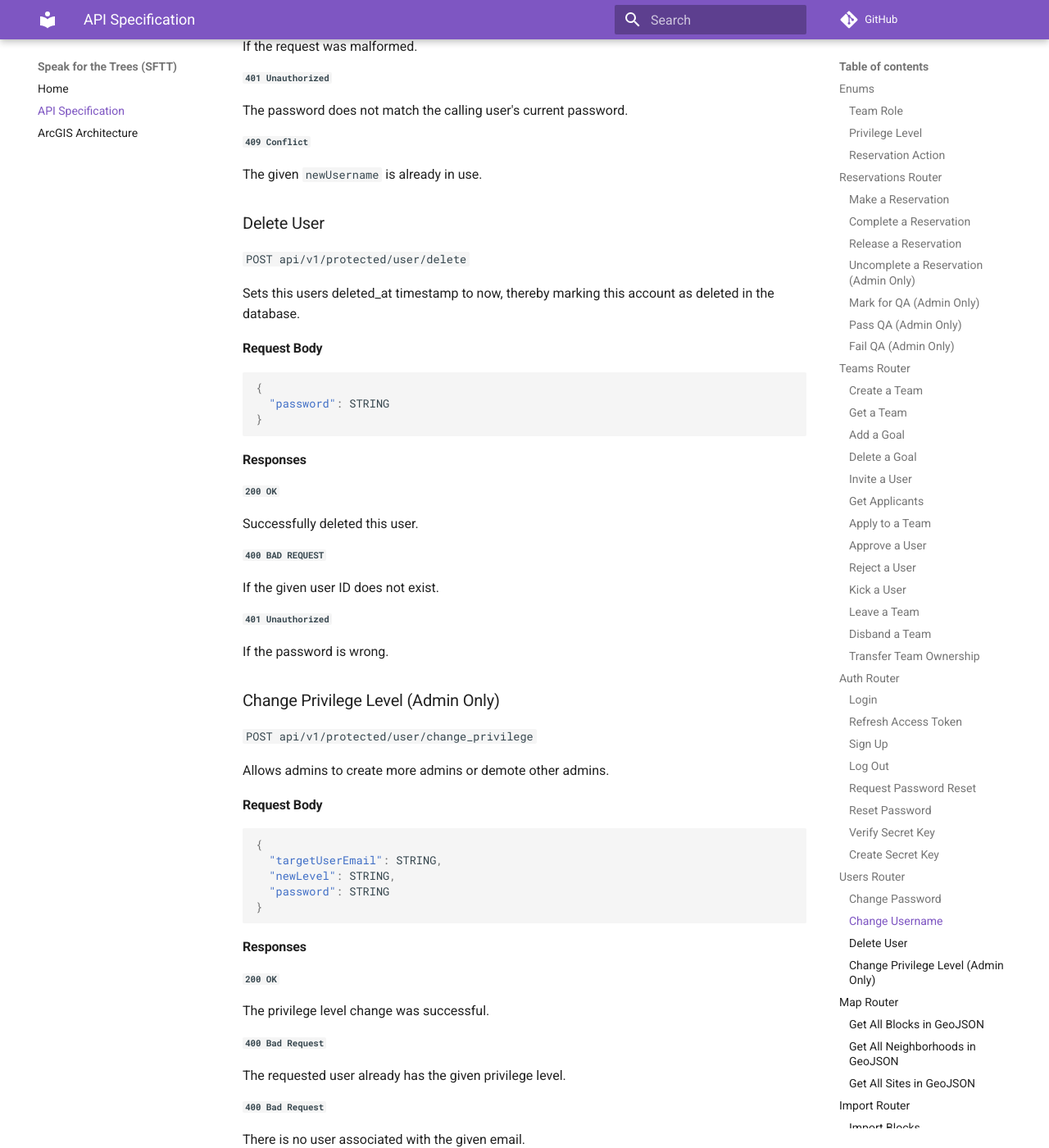
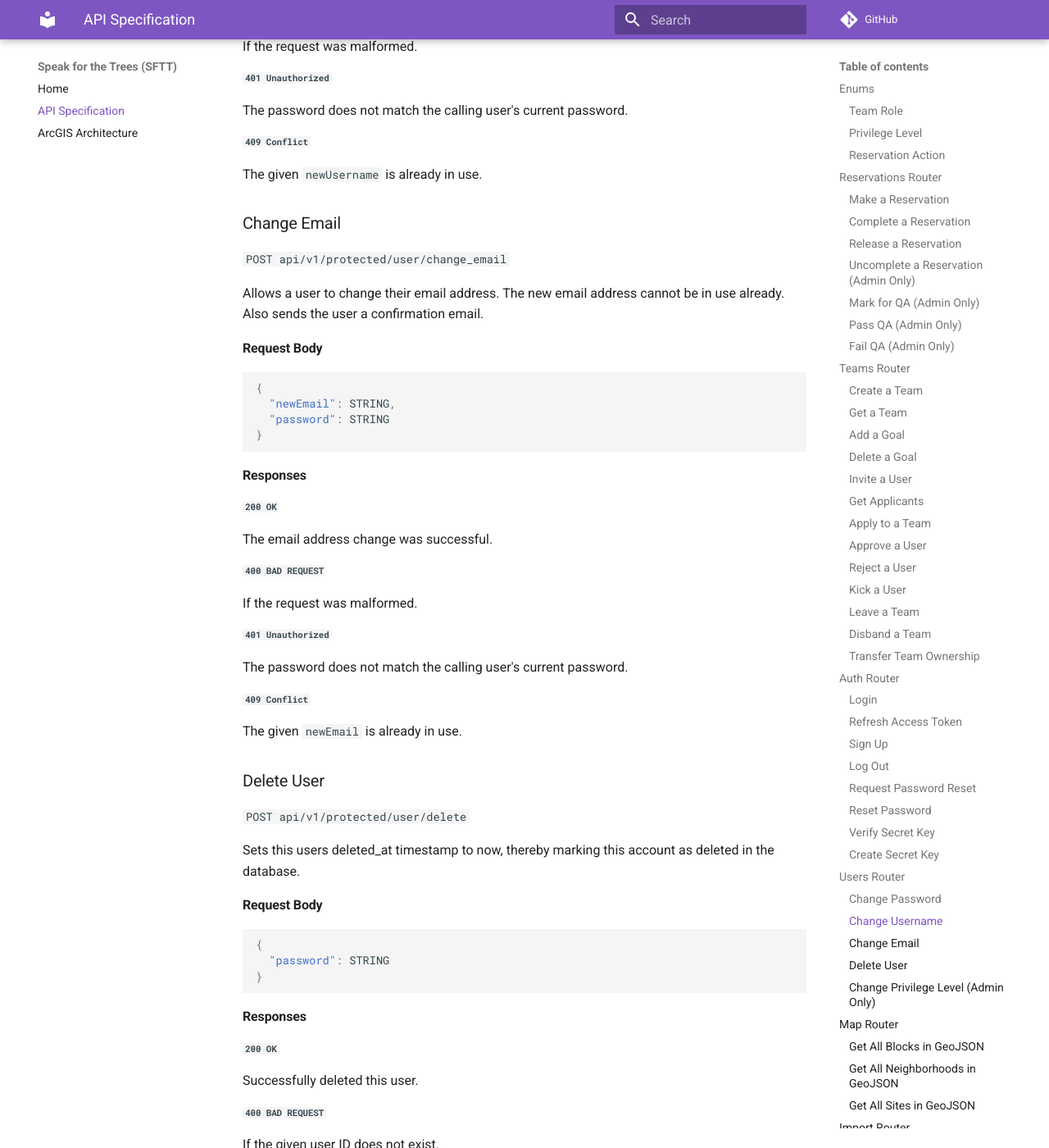
Before and after one commit to Code-4-Community/c4c-dev-docs, an MkDocs documentation site: the page built from docs/sftt/sftt-api-spec.md, in a window 1280 px wide and 1400 px high, scrolled down 19516 px. Shown: the whole window at 82% size. Built offline with MkDocs 1.6.1 and Material for MkDocs 9.7.7, drawn with Linux system fonts in a browser that asks for light colours; comment, search, counter and statistics services are not loaded.

Commit message:
Added change email documentation for SFTT, a route already exisiting on the backend

````diff
--- a/docs/sftt/sftt-api-spec.md
+++ b/docs/sftt/sftt-api-spec.md
@@ -842,6 +842,35 @@ The password does not match the calling user's current password.
 ##### `409 Conflict`
 The given `newUsername` is already in use.
 
+### Change Email
+
+`POST api/v1/protected/user/change_email`
+
+Allows a user to change their email address. The new email address cannot be in use already. Also sends the user a confirmation email.
+
+#### Request Body
+
+```json
+{
+  "newEmail": STRING,
+  "password": STRING
+}
+```
+
+#### Responses
+
+##### `200 OK`
+The email address change was successful.
+
+##### `400 BAD REQUEST`
+If the request was malformed.
+
+##### `401 Unauthorized`
+The password does not match the calling user's current password.
+
+##### `409 Conflict`
+The given `newEmail` is already in use.
+
 ### Delete User
 
 `POST api/v1/protected/user/delete`
````
